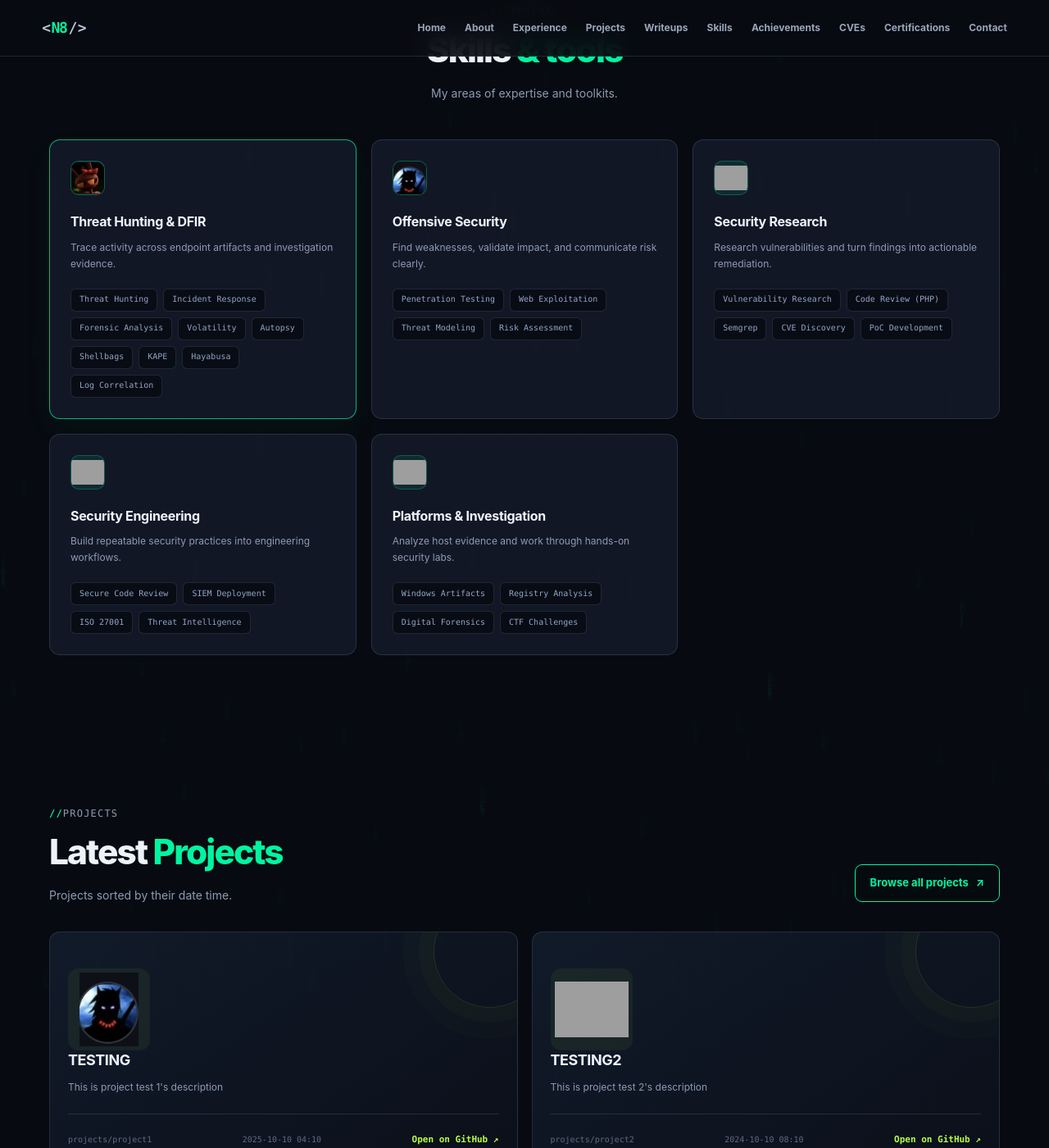
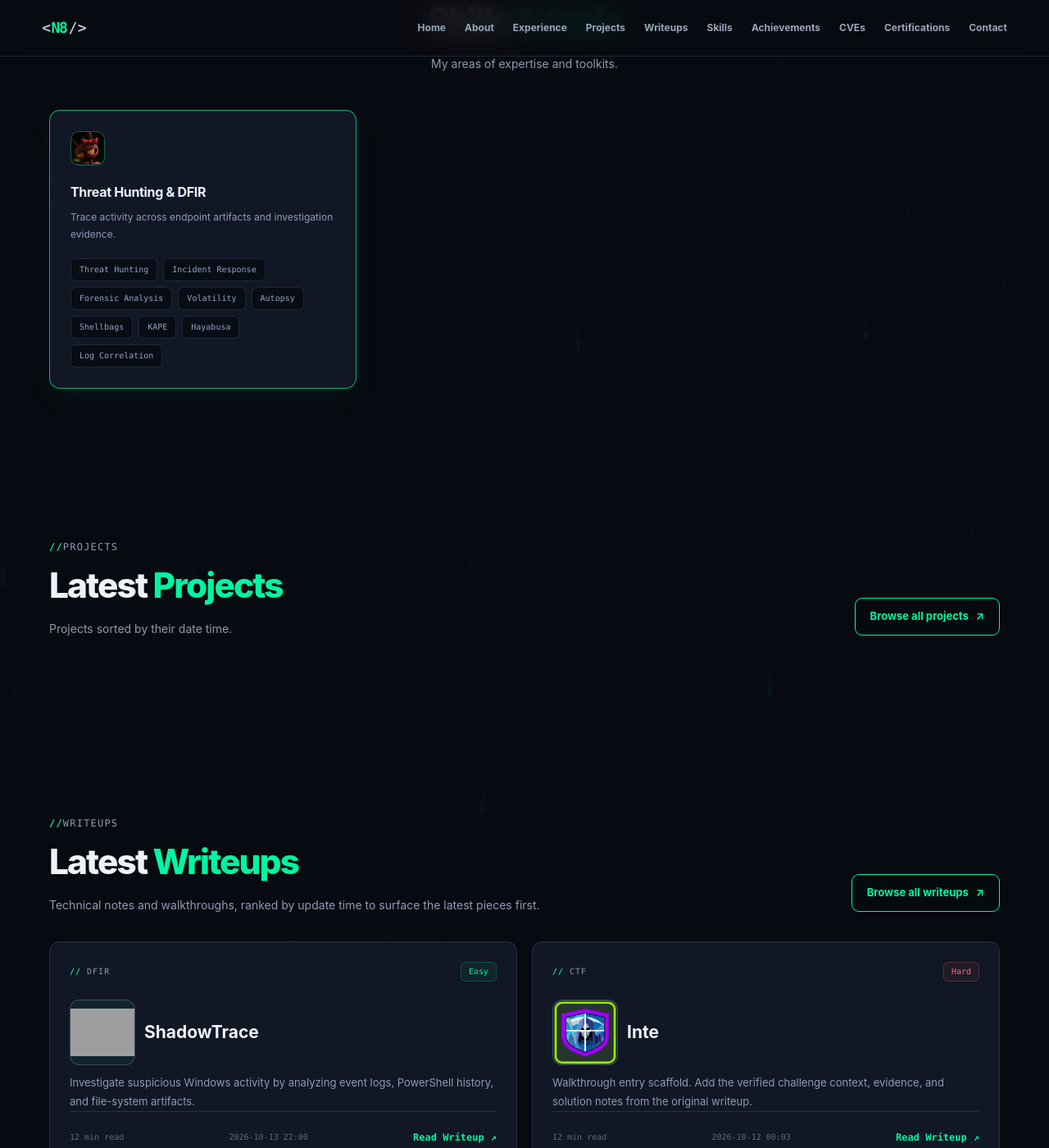
Before and after one commit to Ningen820/Ningen820.github.io, a Jekyll site: the page built from index.html, in a window 1280 px wide and 1400 px high, scrolled down 2621 px. Shown: the whole window at 82% size. Built offline with Jekyll 4.4.1, drawn with Linux system fonts in a browser that asks for light colours; some of the changed text lies outside the part shown; grey boxes are pictures that could not be loaded.

Commit message:
Update profile.yml

```diff
--- a/_data/profile.yml
+++ b/_data/profile.yml
@@ -29,11 +29,8 @@ hero_roles:
 - DFIR
 repo_url: https://github.com/Ningen820/Ningen820.github.io
 github_url: https://github.com/Ningen820
-linkedin_url: ''
-email: 'ahmadbobo2009@gmail.com'
 cv_path: /assets/ningen820-cv.md
 stats:
-  ctf_first_places: 7+
   years_experience: 5+
 
 
@@ -79,97 +76,52 @@ skills:
     image: /assets/random_images/idk.png
     key: 'yes'
 
-  skill2:
-    title: Offensive Security
-    description: Find weaknesses, validate impact, and communicate risk clearly.
-    items:
-    - Penetration Testing
-    - Web Exploitation
-    - Threat Modeling
-    - Risk Assessment
-    image: /assets/random_images/pfp.png
-    key: 'no'
-
-  skill3:
-    title: Security Research
-    description: Research vulnerabilities and turn findings into actionable remediation.
-    items:
-    - Vulnerability Research
-    - Code Review (PHP)
-    - Semgrep
-    - CVE Discovery
-    - PoC Development
-    image: /assets/random_images/iconsubst3.png
-    key: 'no'
-
-  skill4:
-    title: Security Engineering
-    description: Build repeatable security practices into engineering workflows.
-    items:
-    - Secure Code Review
-    - SIEM Deployment
-    - ISO 27001
-    - Threat Intelligence
-    image: /assets/random_images/iconsubst4.png
-    key: 'no'
-
-  skill5:
-    title: Platforms & Investigation
-    description: Analyze host evidence and work through hands-on security labs.
-    items:
-    - Windows Artifacts
-    - Registry Analysis
-    - Digital Forensics
-    - CTF Challenges
-    image: /assets/random_images/iconsubst5.png
-    key: 'no'
 
 
 
 
-achievements:
-  achievement1:
-    title: Hackathon
-    place: 1st Place
-    detail: August 2025 | Indiana
-    rank: 1
-    image: /assets/random_images/achievement1.png
-    key: 'no'
+achievements: {}
+  # achievement1:
+  #   title: Hackathon
+  #   place: 1st Place
+  #   detail: August 2025 | USA
+  #   rank: 1
+  #   image: /assets/random_images/achievement1.png
+  #   key: 'no'
 
 
-certifications:
-  certificate1:
-    name: CJCA
-    issuer: Hack The Box
-    credential: ''
-    date: September 2026
-    image: /assets/random_images/certificate1.png
-    key: 'no'
+certifications: {}
+  # certificate1:
+  #   name: CJCA
+  #   issuer: Hack The Box
+  #   credential: ''
+  #   date: September 2026
+  #   image: /assets/random_images/certificate1.png
+  #   key: 'no'
 
 
 
 
-education:
-- qualification: B.Eng Network Security
-  institution: Tek-Up University
-- qualification: B.Sc Computer Networks
-  institution: ISITCom Sousse
+education: []
+# - qualification: B.Eng Network Security
+#   institution: Tek-Up University
+# - qualification: B.Sc Computer Networks
+#   institution: ISITCom Sousse
 languages:
-- Pular (Native)
-- English (Bilingual)
+- English
 
 
 
-experience_highlights:
-- label: Vulnerability disclosure
-  value: 6x CVE publisher
-  description: Disclosures affecting plugins with more than 2 million active installs, as stated in the supplied
-    profile reference.
-- label: Competitive security
-  value: MENA & global CTFs
-  description: Competition placements across regional and international events.
-research_note: Security research and disclosure, secure code review, and practical vulnerability analysis. Detailed
-  CVE records and writeup evidence should be linked here as they are added to the repository.
+experience_highlights: []
+# - label: Vulnerability disclosure
+#   value: 6x CVE publisher
+#   description: Disclosures affecting plugins with more than 2 million active installs, as stated in the supplied
+#     profile reference.
+# - label: Competitive security
+#   value: MENA & global CTFs
+#   description: Competition placements across regional and international events.
+# research_note: Security research and disclosure, secure code review, and practical vulnerability analysis. Detailed
+#   CVE records and writeup evidence should be linked here as they are added to the repository.
 
 
 socials:
@@ -198,41 +150,13 @@ socials:
 
 
 
-projects:
-  - title: "TESTING"
-    redirect_folder: "project1"
-    description: "This is project test 1's description"
-    icon: "icon.png"
-    draft: false
-    date: "2025-10-10 04:10:10 -04:00"
-
-  - title: "TESTING2"
-    redirect_folder: "project2"
-    description: "This is project test 2's description"
-    icon: ""
-    draft: false
-    date: "2024-10-10 08:10:10 -04:00"
-
-  - title: "TESTING3"
-    redirect_folder: "project3"
-    description: "This is project test 3's description"
-    icon: ""
-    draft: true
-    date: "2023-10-10 08:10:10 -04:00"
-
-  - title: "TESTING4"
-    redirect_folder: "project4"
-    description: "This is project test 4's description"
-    icon: ""
-    draft: false
-    date: "2021-10-10 08:10:10 -04:00"
-
-  - title: "TESTING5"
-    redirect_folder: "projecttet"
-    description: "This is projecttet's description"
-    icon: ""
-    draft: false
-    date: "2022-10-10 08:10:10 -04:00"
+projects: []
+  # - title: "TESTING"
+  #   redirect_folder: "project1"
+  #   description: "This is project test 1's description"
+  #   icon: "icon.png"
+  #   draft: false
+  #   date: "2025-10-10 04:10:10 -04:00"
 
 
 
```
